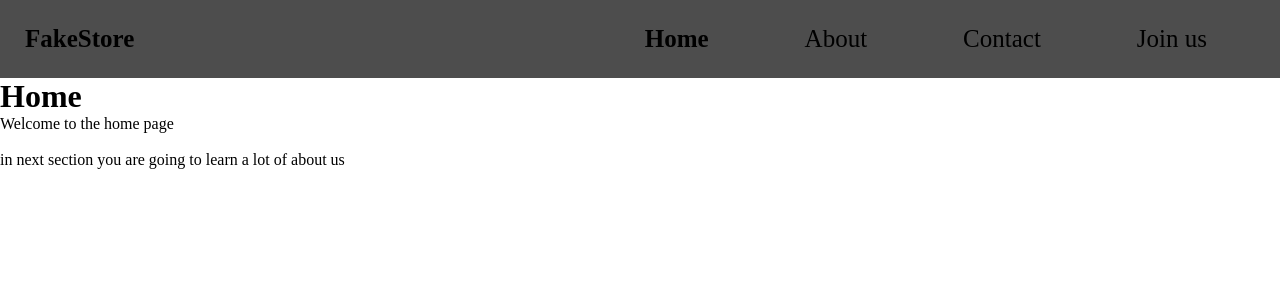
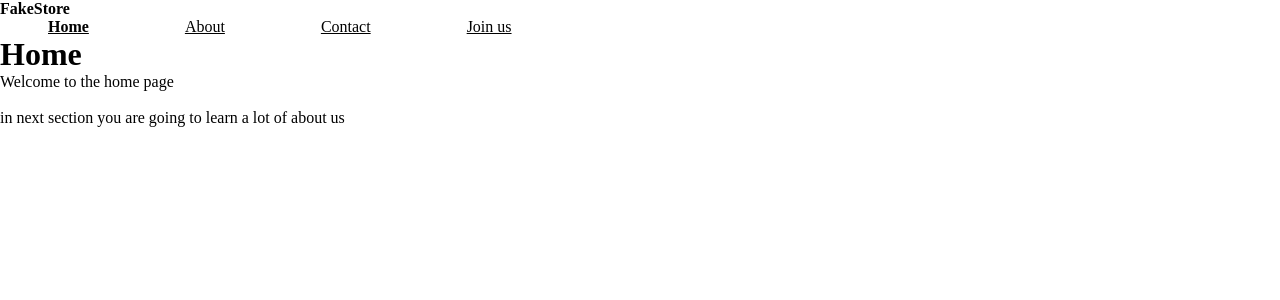
Before and after one commit to Nerma5/first-reactApp, a React (Create React App) app: page / in a window 1280 px wide. Shown: the top 300 px of the page. Built offline with nearby package versions, Linux system fonts and the light colour scheme.

Commit message:
deleted header css

```diff
--- a/src/pages/header.css
+++ b/src/pages/header.css
@@ -9,17 +9,3 @@
     justify-content: space-between;
     margin: 3rem;
 }
-
-
-.header{
-    display: flex;
-    justify-content: space-between;
-    background-color: rgb(77, 77, 77);
-    font-size: 25px;
-    padding: 25px;
-}
-
-ul li a{
-    text-decoration: none;
-    text-align: center;
-}
```
